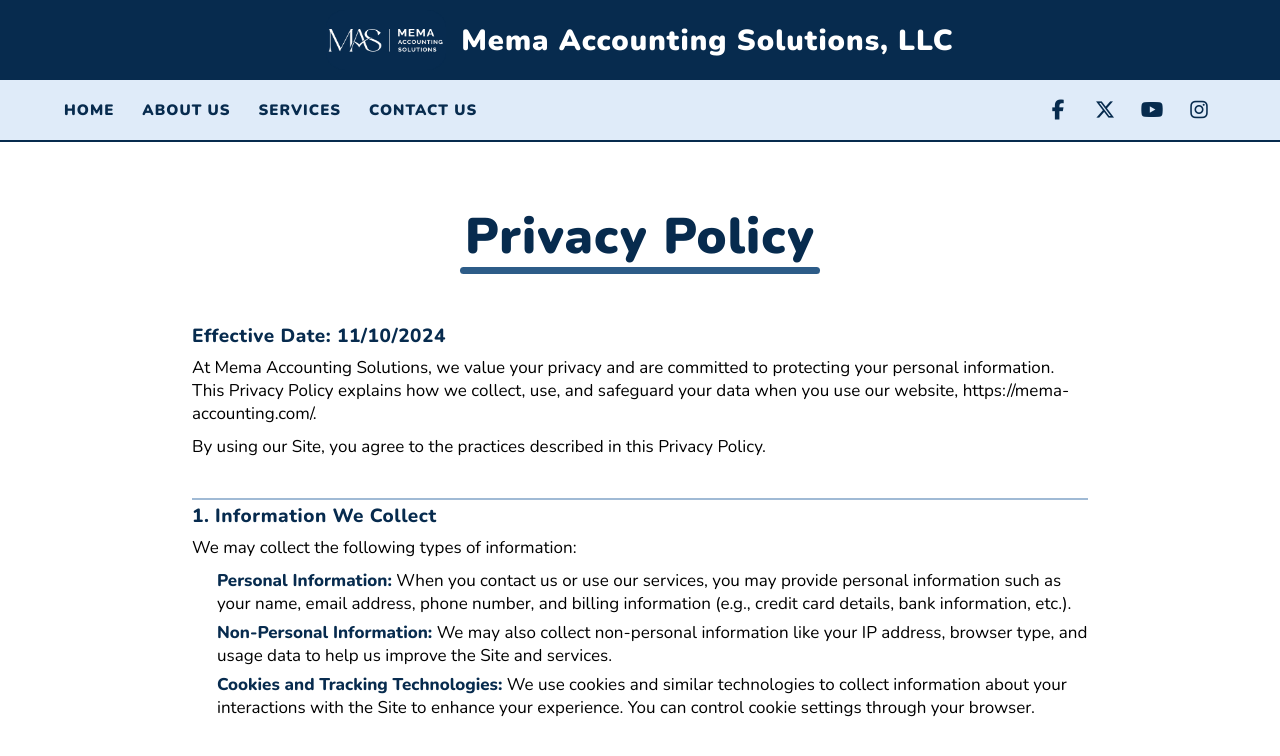
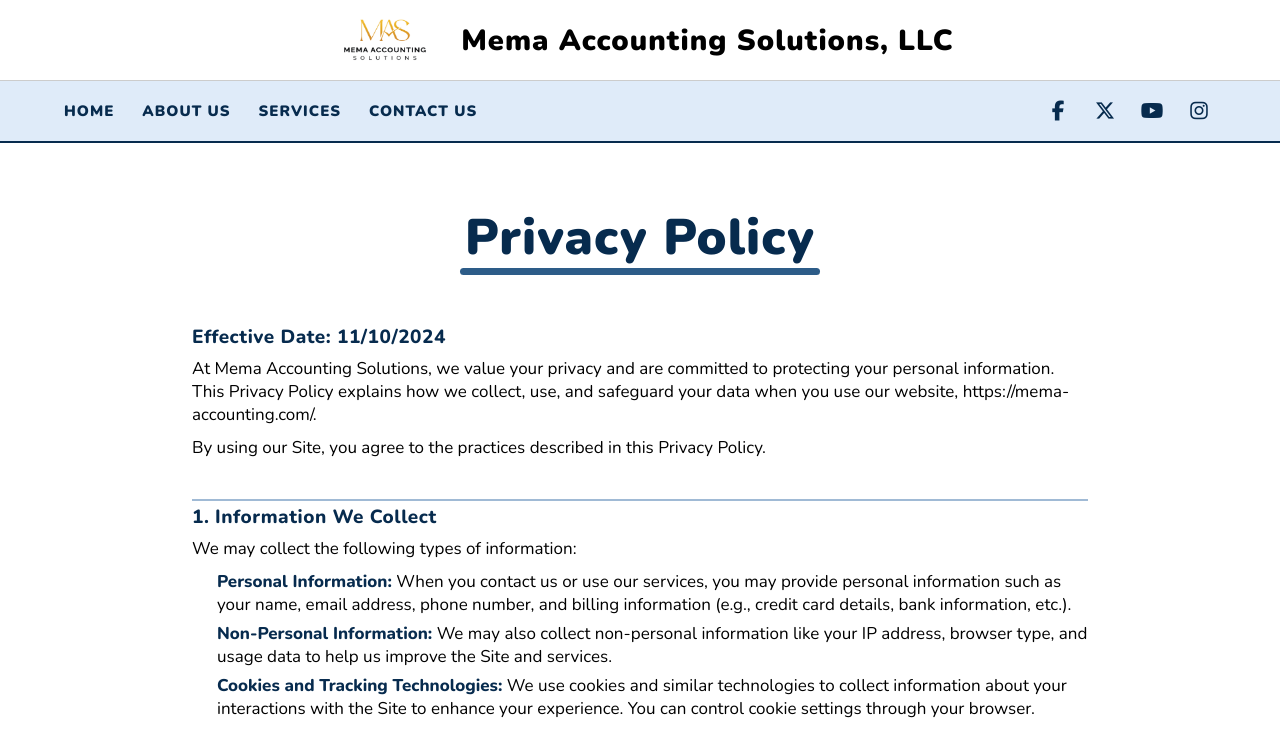
Before and after one commit to Chiemezie-Uchenwoke/mema, a plain HTML site: page policy.html in a window 1280 px wide. Shown: the top 756 px of the page. Drawn offline with nearby package versions, Linux system fonts and the light colour scheme; a web font is replaced by a local one.

Commit message:
Change logo and styles

```diff
--- a/bookkeeping.css
+++ b/bookkeeping.css
@@ -20,12 +20,14 @@
 
 /* ===========  H E A D E R  =========== */
 header {
-   background-color: var(--1stBlue);
+   background-color: var(--white);
+   /* filter: brightness(0.9); */
    display: flex;
    align-items: center;
    justify-content: center;
    gap: 1.5rem;
    padding: 1rem 0;
+   border-bottom: 1px solid rgba(0, 0, 0, 0.2);
 }
 
 header img {
@@ -41,7 +43,7 @@
 header a {
    display: flex;
    text-decoration: none;
-   color: white;
+   color: black;
 }
 
 header h1 {
--- a/budgetPrep.css
+++ b/budgetPrep.css
@@ -20,12 +20,14 @@
 
 /* ===========  H E A D E R  =========== */
 header {
-   background-color: var(--1stBlue);
+   background-color: var(--white);
+   /* filter: brightness(0.9); */
    display: flex;
    align-items: center;
    justify-content: center;
    gap: 1.5rem;
    padding: 1rem 0;
+   border-bottom: 1px solid rgba(0, 0, 0, 0.2);
 }
 
 header img {
@@ -41,7 +43,7 @@
 header a {
    display: flex;
    text-decoration: none;
-   color: white;
+   color: black;
 }
 
 header h1 {
--- a/cleanup.css
+++ b/cleanup.css
@@ -20,12 +20,14 @@
 
 /* ===========  H E A D E R  =========== */
 header {
-   background-color: var(--1stBlue);
+   background-color: var(--white);
+   /* filter: brightness(0.9); */
    display: flex;
    align-items: center;
    justify-content: center;
    gap: 1.5rem;
    padding: 1rem 0;
+   border-bottom: 1px solid rgba(0, 0, 0, 0.2);
 }
 
 header img {
@@ -41,7 +43,7 @@
 header a {
    display: flex;
    text-decoration: none;
-   color: white;
+   color: black;
 }
 
 header h1 {
--- a/financialStReport.css
+++ b/financialStReport.css
@@ -20,12 +20,14 @@
 
 /* ===========  H E A D E R  =========== */
 header {
-   background-color: var(--1stBlue);
+   background-color: var(--white);
+   /* filter: brightness(0.9); */
    display: flex;
    align-items: center;
    justify-content: center;
    gap: 1.5rem;
    padding: 1rem 0;
+   border-bottom: 1px solid rgba(0, 0, 0, 0.2);
 }
 
 header img {
@@ -41,7 +43,7 @@
 header a {
    display: flex;
    text-decoration: none;
-   color: white;
+   color: black;
 }
 
 header h1 {
--- a/internalAuDoc.css
+++ b/internalAuDoc.css
@@ -20,12 +20,14 @@
 
 /* ===========  H E A D E R  =========== */
 header {
-   background-color: var(--1stBlue);
+   background-color: var(--white);
+   /* filter: brightness(0.9); */
    display: flex;
    align-items: center;
    justify-content: center;
    gap: 1.5rem;
    padding: 1rem 0;
+   border-bottom: 1px solid rgba(0, 0, 0, 0.2);
 }
 
 header img {
@@ -41,7 +43,7 @@
 header a {
    display: flex;
    text-decoration: none;
-   color: white;
+   color: black;
 }
 
 header h1 {
--- a/payAndReceive.css
+++ b/payAndReceive.css
@@ -20,12 +20,14 @@
 
 /* ===========  H E A D E R  =========== */
 header {
-   background-color: var(--1stBlue);
+   background-color: var(--white);
+   /* filter: brightness(0.9); */
    display: flex;
    align-items: center;
    justify-content: center;
    gap: 1.5rem;
    padding: 1rem 0;
+   border-bottom: 1px solid rgba(0, 0, 0, 0.2);
 }
 
 header img {
@@ -41,7 +43,7 @@
 header a {
    display: flex;
    text-decoration: none;
-   color: white;
+   color: black;
 }
 
 header h1 {
--- a/payroll.css
+++ b/payroll.css
@@ -20,12 +20,14 @@
 
 /* ===========  H E A D E R  =========== */
 header {
-   background-color: var(--1stBlue);
+   background-color: var(--white);
+   /* filter: brightness(0.9); */
    display: flex;
    align-items: center;
    justify-content: center;
    gap: 1.5rem;
    padding: 1rem 0;
+   border-bottom: 1px solid rgba(0, 0, 0, 0.2);
 }
 
 header img {
@@ -41,7 +43,7 @@
 header a {
    display: flex;
    text-decoration: none;
-   color: white;
+   color: black;
 }
 
 header h1 {
--- a/policy.html
+++ b/policy.html
@@ -36,7 +36,7 @@
 </head>
 <body>
 <header id="top">
-   <a href="#"><img src="Images/mema_logo_2.png" alt="Mema Accounting Logo"></a>
+   <a href="#"><img src="Images/mema_logo_3.png" alt="Mema Accounting Logo"></a>
    <a href="index22.html"><h1>Mema Accounting Solutions, LLC</h1></a>
 </header>
 <nav class="desktopNav">
--- a/policystyle.css
+++ b/policystyle.css
@@ -24,12 +24,14 @@
 
 /* ===========  H E A D E R  =========== */
 header {
-   background-color: var(--1stBlue);
+   background-color: var(--white);
+   /* filter: brightness(0.9); */
    display: flex;
    align-items: center;
    justify-content: center;
    gap: 1.5rem;
    padding: 1rem 0;
+   border-bottom: 1px solid rgba(0, 0, 0, 0.2);
 }
 
 header img {
@@ -45,7 +47,7 @@
 header a {
    display: flex;
    text-decoration: none;
-   color: white;
+   color: black;
 }
 
 header h1 {
--- a/propertyMgtBK.css
+++ b/propertyMgtBK.css
@@ -20,12 +20,14 @@
 
 /* ===========  H E A D E R  =========== */
 header {
-   background-color: var(--1stBlue);
+   background-color: var(--white);
+   /* filter: brightness(0.9); */
    display: flex;
    align-items: center;
    justify-content: center;
    gap: 1.5rem;
    padding: 1rem 0;
+   border-bottom: 1px solid rgba(0, 0, 0, 0.2);
 }
 
 header img {
@@ -41,7 +43,7 @@
 header a {
    display: flex;
    text-decoration: none;
-   color: white;
+   color: black;
 }
 
 header h1 {
--- a/taxServices.css
+++ b/taxServices.css
@@ -20,12 +20,14 @@
 
 /* ===========  H E A D E R  =========== */
 header {
-   background-color: var(--1stBlue);
+   background-color: var(--white);
+   /* filter: brightness(0.9); */
    display: flex;
    align-items: center;
    justify-content: center;
    gap: 1.5rem;
    padding: 1rem 0;
+   border-bottom: 1px solid rgba(0, 0, 0, 0.2);
 }
 
 header img {
@@ -41,7 +43,7 @@
 header a {
    display: flex;
    text-decoration: none;
-   color: white;
+   color: black;
 }
 
 header h1 {
```
Also changed, not shown: bookkeeping.html (+1 -1 lines), budgetPrep.html (+1 -1 lines), cleanup.html (+1 -1 lines), financialStReport.html (+1 -1 lines), internalAuDoc.html (+1 -1 lines), payAndReceive.html (+1 -1 lines), payroll.html (+1 -1 lines), propertyMgtBK.html (+1 -1 lines), taxServices.html (+1 -1 lines).
